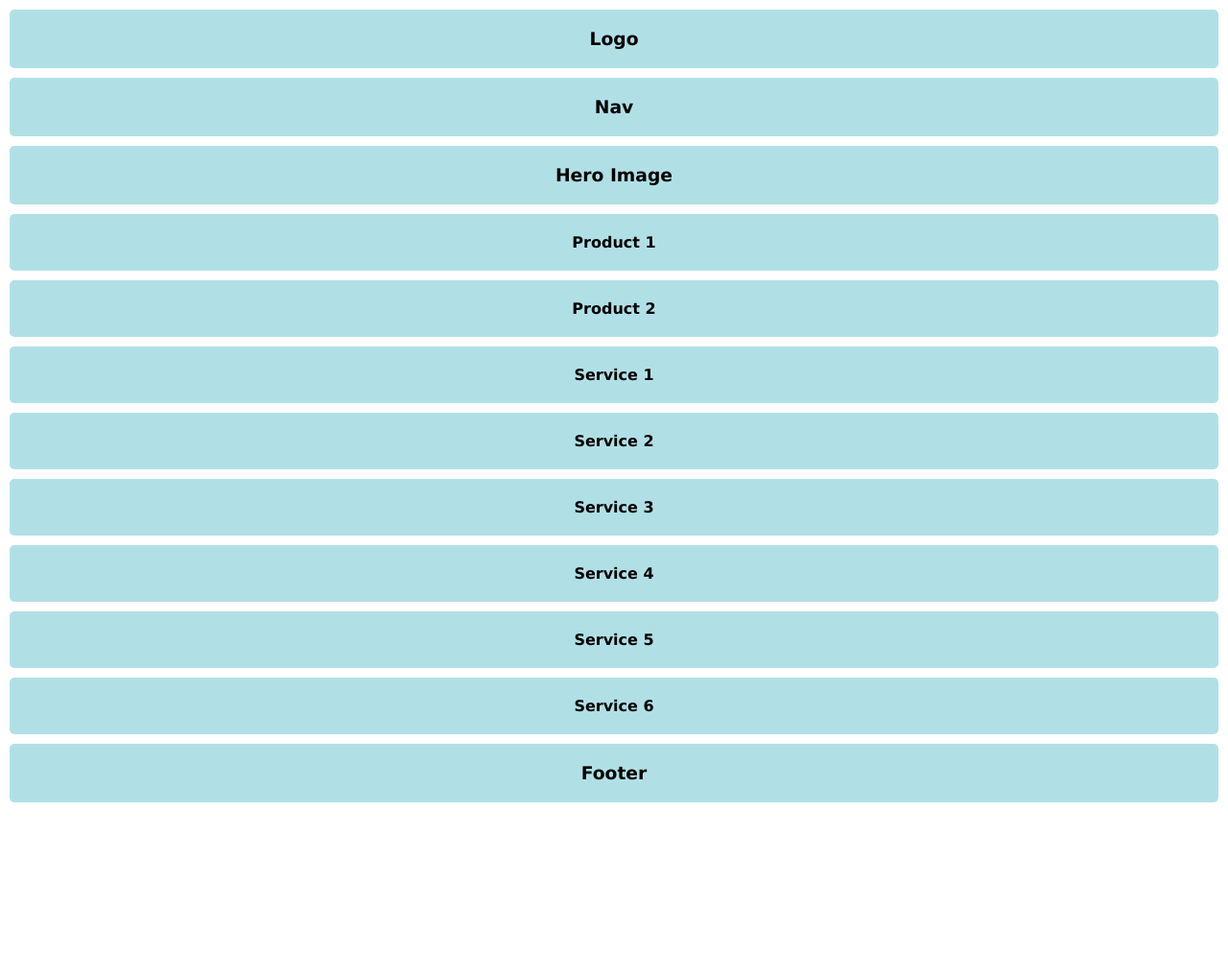
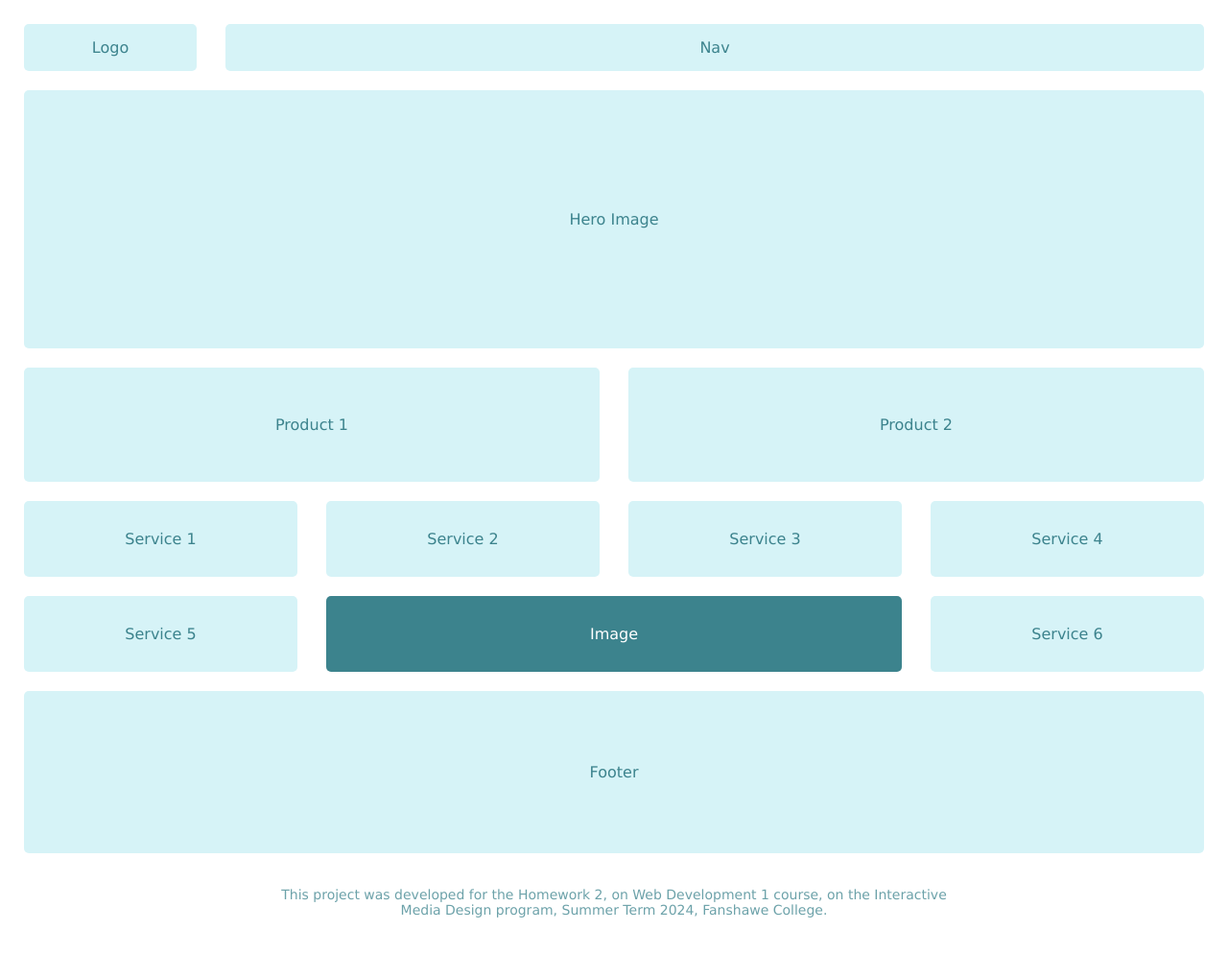
Before and after one commit to ickgamborgi/Grid_Test, a plain HTML site: page index.html in a window 1280 px wide. Shown: the whole page at 96% size. Before the commit the page ends 846 px from the top, so only its background shows below. Drawn offline with Linux system fonts and the light colour scheme.

Commit message:
Update CSS Grid
In this commit, CSS grid was applied to the content in the "grid.css" file. Mobile first was implemented and then other devices and widths were added.

```diff
--- a/css/grid.css
+++ b/css/grid.css
@@ -0,0 +1,103 @@
+/*
+
+CSS GRID GUIDE
+
+1. Grid
+2. Mobile Grid (first)
+3. Tablet Grid
+4. Dekstop Grid
+
+*/
+
+/* 1. ---Grid--- */
+.grid-con {
+    display: grid;
+    grid-template-columns: repeat(4, minmax(0,1fr));
+    grid-column-gap: 30px;
+    margin: 0 auto;
+    padding-left: 15px;
+    padding-right: 15px;
+}
+
+.col-span-full {
+    grid-column: 1/-1;
+}
+
+/* 2. ---Mobile Grid (first)--- */
+.col-start-1 {grid-column-start: 1;}
+.col-start-2 {grid-column-start: 2;}
+.col-start-3 {grid-column-start: 3;}
+.col-start-4 {grid-column-start: 4;}
+
+.col-end-1 {grid-column-end: 1;}
+.col-end-2 {grid-column-end: 2;}
+.col-end-3 {grid-column-end: 3;}
+.col-end-4 {grid-column-end: 4;}
+.col-end-5 {grid-column-end: 5;}
+
+/* 3. ---Tablet Grid--- */
+@media screen and (min-width: 768px) {
+
+    .grid-con {
+        grid-template-columns: repeat(12,minmax(0, 1fr));
+    }
+
+    .m-col-start-1 {grid-column-start: 1;}
+    .m-col-start-2 {grid-column-start: 2;}
+    .m-col-start-3 {grid-column-start: 3;}
+    .m-col-start-4 {grid-column-start: 4;}
+    .m-col-start-5 {grid-column-start: 5;}
+    .m-col-start-6 {grid-column-start: 6;}
+    .m-col-start-7 {grid-column-start: 7;}
+    .m-col-start-8 {grid-column-start: 8;}
+    .m-col-start-9 {grid-column-start: 9;}
+    .m-col-start-10 {grid-column-start: 10;}
+    .m-col-start-11 {grid-column-start: 11;}
+    .m-col-start-12 {grid-column-start: 12;}
+
+    .m-col-end-1 {grid-column-end: 1;}
+    .m-col-end-2 {grid-column-end: 2;}
+    .m-col-end-3 {grid-column-end: 3;}
+    .m-col-end-4 {grid-column-end: 4;}
+    .m-col-end-5 {grid-column-end: 5;}
+    .m-col-end-6 {grid-column-end: 6;}
+    .m-col-end-7 {grid-column-end: 7;}
+    .m-col-end-8 {grid-column-end: 8;}
+    .m-col-end-9 {grid-column-end: 9;}
+    .m-col-end-10 {grid-column-end: 10;}
+    .m-col-end-11 {grid-column-end: 11;}
+    .m-col-end-12 {grid-column-end: 12;}
+    .m-col-end-13 {grid-column-end: 13;}
+}
+
+/* 4. ---Desktop Grid--- */
+@media screen and (min-width: 1200px) {
+
+    .l-col-start-1 {grid-column-start: 1;}
+    .l-col-start-2 {grid-column-start: 2;}
+    .l-col-start-3 {grid-column-start: 3;}
+    .l-col-start-4 {grid-column-start: 4;}
+    .l-col-start-5 {grid-column-start: 5;}
+    .l-col-start-6 {grid-column-start: 6;}
+    .l-col-start-7 {grid-column-start: 7;}
+    .l-col-start-8 {grid-column-start: 8;}
+    .l-col-start-9 {grid-column-start: 9;}
+    .l-col-start-10 {grid-column-start: 10;}
+    .l-col-start-11 {grid-column-start: 11;}
+    .l-col-start-12 {grid-column-start: 12;}
+
+    .l-col-end-1 {grid-column-end: 1;}
+    .l-col-end-2 {grid-column-end: 2;}
+    .l-col-end-3 {grid-column-end: 3;}
+    .l-col-end-4 {grid-column-end: 4;}
+    .l-col-end-5 {grid-column-end: 5;}
+    .l-col-end-6 {grid-column-end: 6;}
+    .l-col-end-7 {grid-column-end: 7;}
+    .l-col-end-8 {grid-column-end: 8;}
+    .l-col-end-9 {grid-column-end: 9;}
+    .l-col-end-10 {grid-column-end: 10;}
+    .l-col-end-11 {grid-column-end: 11;}
+    .l-col-end-12 {grid-column-end: 12;}
+    .l-col-end-13 {grid-column-end: 13;}
+
+}
--- a/css/main.css
+++ b/css/main.css
@@ -1,6 +1,6 @@
 /*
 
-CSS GUIDE
+CSS MAIN GUIDE
 
 1. General Styles
 2. General Rules
@@ -17,6 +17,8 @@ CSS GUIDE
 
 body {
     margin: 0 auto;
+    margin-top: 15px;
+    margin-bottom: 15px;
     padding-top: 0px;
     padding-bottom: 0px;
     padding-right: 10px;
@@ -52,20 +54,22 @@ html {
 }
 
 *, *::before, *::after {
-    box-sizing: inherig;
+    box-sizing: inherit;
 }
 
 /* 4. ---Utility Classes--- */
 
 .box {
-    background-color: powderblue;
-    color: black;
+    background-color: rgb(214, 243, 247);
+    color: rgb(60, 131, 141);
     border-radius: 5px;
-    padding: 20px;
+    padding: 15px;
     text-align: center;
     margin-top: 10px;
     margin-bottom: 10px;
     font-family:'Lucida Sans', 'Lucida Sans Regular', 'Lucida Grande', 'Lucida Sans Unicode', Geneva, Verdana, sans-serif;
+    font-size: 14px;
+    font-weight: 400;
 }
 
 .box:hover {
@@ -87,3 +91,52 @@ html {
     width: 500px;
     border: 4mm ridge rgba(211, 220, 50, .6);
 }
+
+h2, h3 {
+    font-size: 16px;
+    font-weight: 500;
+}
+
+#hero-image {
+    padding: 125px 0px;
+}
+
+#product-1, #product-2 {
+    padding: 50px 0px;
+}
+
+#service-1, #service-2, #service-3, #service-4, #service-5, #service-6 {
+    padding: 30px 0px;
+}
+
+#footer {
+    padding: 75px 0px;
+}
+
+#footer-info {
+    margin: 25px auto 50px auto;
+    text-align: center;
+    width: 60%;
+    color: rgb(60, 131, 141);
+    font-family:'Lucida Sans', 'Lucida Sans Regular', 'Lucida Grande', 'Lucida Sans Unicode', Geneva, Verdana, sans-serif;
+    font-size: 14px;
+    font-weight: 400;
+    opacity: 75%;
+}
+
+#image {
+    display: none;
+}
+
+@media screen and (min-width: 1200px) {
+#image {
+    display: block;
+    padding: 30px 0px;
+    background-color: rgb(60, 131, 141);
+    color: white;
+}
+
+#image:hover {
+    background-color: rgb(45, 13, 78);
+}
+}
--- a/index.html
+++ b/index.html
@@ -13,29 +13,28 @@
     <h1 class="hidden">Practive Scaffold - Responsive Grid</h1>
     <header class="grid-con">
         <h2 class="hidden">Header</h2>
-        <div id="logo" class="box"><h3>Logo</h3></div>
-        <div id="nav" class="box"><h3>Nav</h3></div>
+        <div id="logo" class="box col-start-1 col-end-4 m-col-start-1 m-col-end-3 l-col-start-1 l-col-end-3"><h3>Logo</h3></div>
+        <div id="nav" class="box col-start-5 col-end-5 m-col-start-3 m-col-end-13 l-col-start-3 l-col-end-13"><h3>Nav</h3></div>
     </header>
     <main class="grid-con">
         <h2 class="hidden">Main Content</h2>
-        <div id="hero-image" class="box"><h3>Hero Image</h3></div>
-        <article id="products">
-            <h3 class="hidden">Products</h3>
-            <div id="product-1" class="box"><h4>Product 1</h4></div>
-            <div id="product-2" class="box"><h4>Product 2</h4></div>
-        </article>
-        <article id="services">
-            <h3 class="hidden">Services</h3>
-            <div id="service-1" class="box"><h4>Service 1</h4></div>
-            <div id="service-2" class="box"><h4>Service 2</h4></div>
-            <div id="service-3" class="box"><h4>Service 3</h4></div>
-            <div id="service-4" class="box"><h4>Service 4</h4></div>
-            <div id="service-5" class="box"><h4>Service 5</h4></div>
-            <div id="service-6" class="box"><h4>Service 6</h4></div>
-        </article>
+        <div id="hero-image" class="box col-span-full m-col-start-1 m-col-end-13 l-col-start-1 l-col-end-13"><h3>Hero Image</h3></div>
+            <div id="product-1" class="box col-span-full m-col-start-1 m-col-end-7 l-col-start-1 l-col-end-7"><h3>Product 1</h3></div>
+            <div id="product-2" class="box col-span-full m-col-start-7 m-col-end-13 l-col-start-7 l-col-end-13"><h3>Product 2</h3></div>
+            <div id="service-1" class="box col-start-1 col-end-3 m-col-start-1 m-col-end-5 l-col-start-1 l-col-end-4"><h3>Service 1</h3></div>
+            <div id="service-2" class="box col-start-3 col-end-5 m-col-start-5 m-col-end-9 l-col-start-4 l-col-end-7"><h3>Service 2</h3></div>
+            <div id="service-3" class="box col-start-1 col-end-3 m-col-start-9 m-col-end-13 l-col-start-7 l-col-end-10"><h3>Service 3</h3></div>
+            <div id="service-4" class="box col-start-3 col-end-5 m-col-start-1 m-col-end-5 l-col-start-10 l-col-end-13"><h3>Service 4</h3></div>
+            <div id="service-5" class="box col-start-1 col-end-3 m-col-start-5 m-col-end-9 l-col-start-1 l-col-end-4"><h3>Service 5</h3></div>
+            <div id="image" class="box l-col-start-4 l-col-end-10"><h3>Image</h3></div>
+            <div id="service-6" class="box col-start-3 col-end-5 m-col-start-9 m-col-end-13 l-col-start-10 l-col-end-13"><h3>Service 6</h3></div>
     </main>
-    <footer>
-        <div id="footer" class="box"><h3>Footer</h3></div>
+    <footer class="grid-con">
+        <div id="footer" class="box col-span-full"><h2>Footer</h2></div>
+        <div id="footer-info" class="col-span-full">
+            <h3 class="hidden">Project Information</h3>
+            <p>This project was developed for the Homework 2, on Web Development 1 course, on the Interactive Media Design program, Summer Term 2024, Fanshawe College.</p>
+        </div>
     </footer>
     <script src="/js/main.js"></script>
 </body>
```
